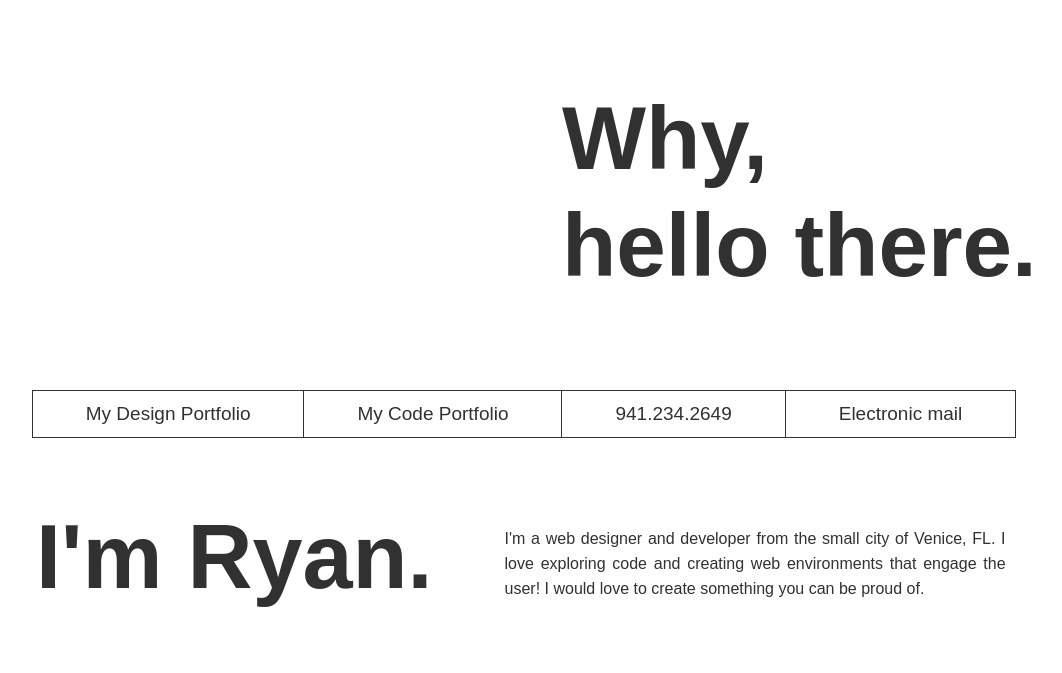
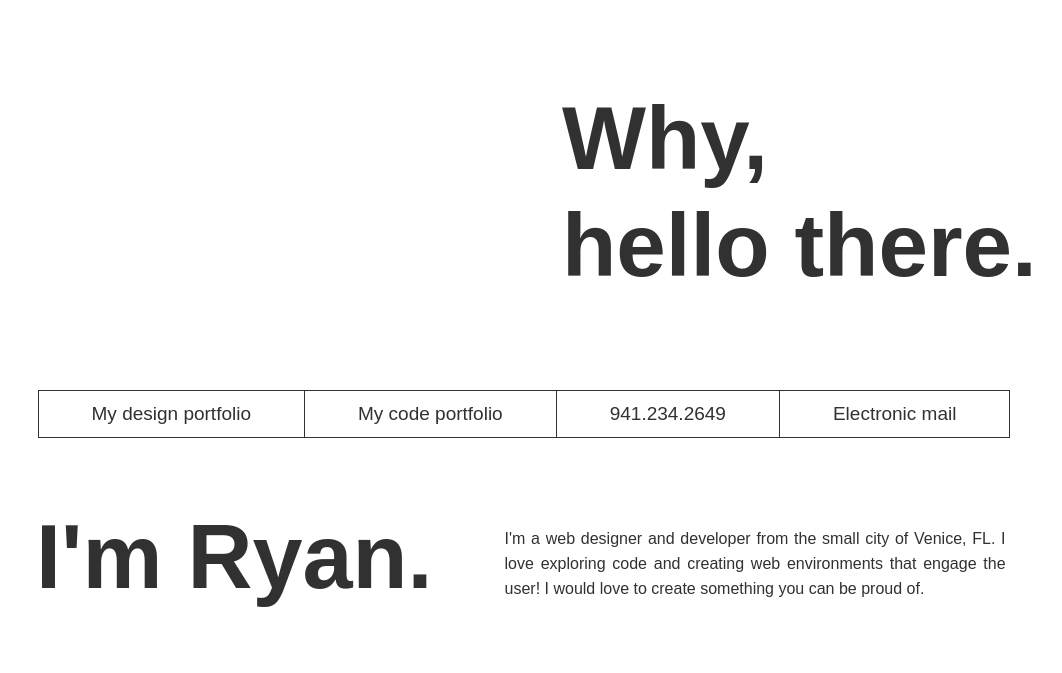
Before and after one commit to Develonaut/resume, a plain HTML site: page index.html in a window 1280 px wide. Shown: the top 673 px of the page, without its empty margins (116-1178 px from the left). Drawn offline with Linux system fonts and the light colour scheme.

Commit message:
Fixed title casing

```diff
--- a/index.html
+++ b/index.html
@@ -16,8 +16,8 @@
 	</header>
 	<nav>
 	   <ul>
-	     <li><a href="https://www.behance.net/ryanmmchen5ffb" target="_blank">My Design Portfolio</a></li>
-	     <li><a href="https://github.com/Develonaut" target="_blank">My Code Portfolio</a></li>
+	     <li><a href="https://www.behance.net/ryanmmchen5ffb" target="_blank">My design portfolio</a></li>
+	     <li><a href="https://github.com/Develonaut" target="_blank">My code portfolio</a></li>
 	     <li><a href="tel://1-941-234-2649">941.234.2649</a></li>
 	     <li><a href="mailto:ryanmmchenry@gmail.com">Electronic mail</a></li>
 	   </ul>
```
